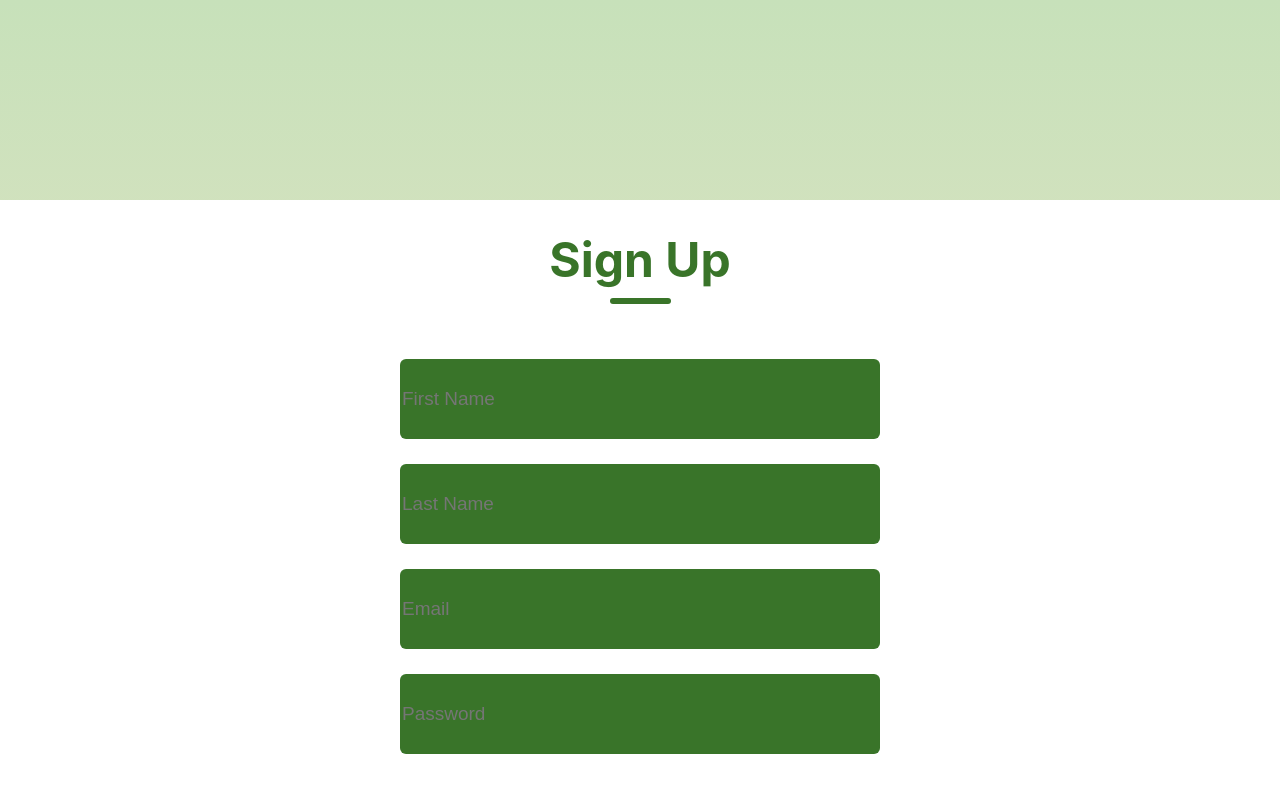
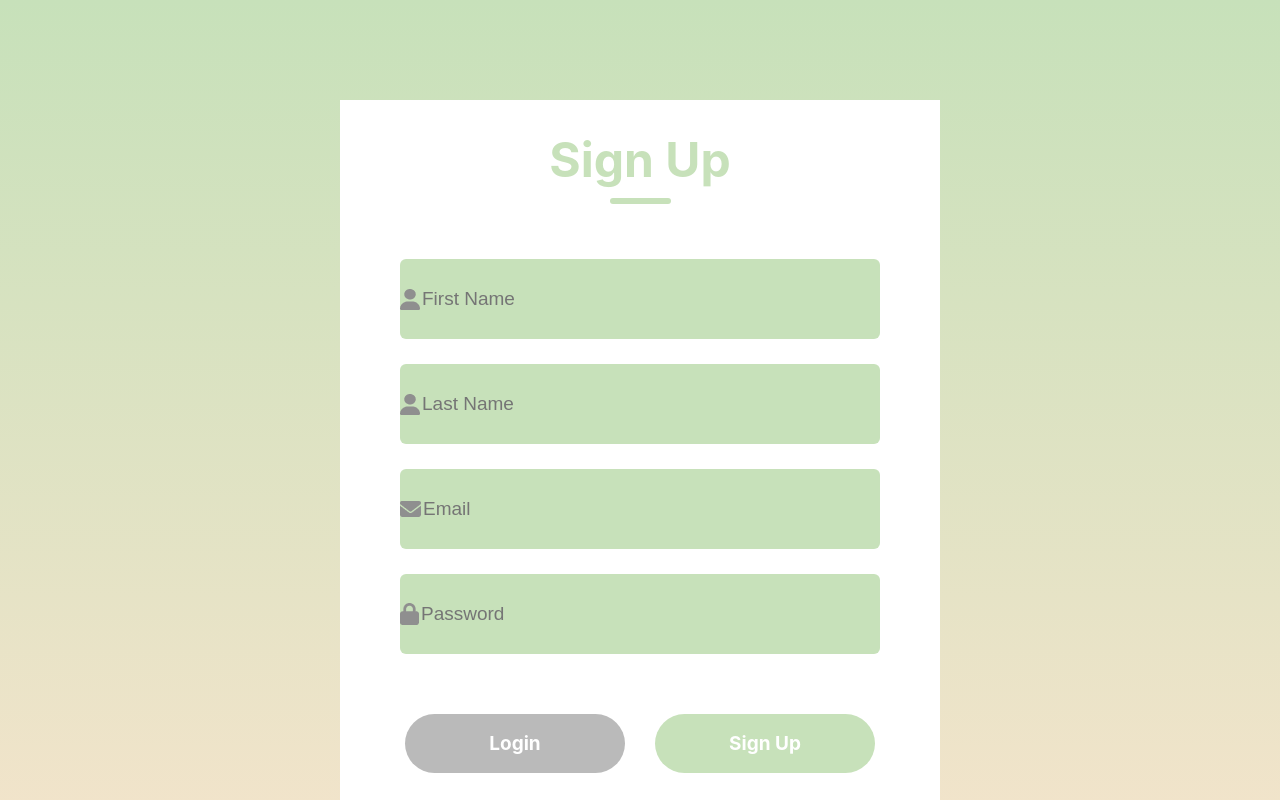
Before and after one commit to poojakedia/UOMe, a React (Create React App) app in the folder Frontend/u-o-me/: page / in a window 1280 px wide. Both pictures are taken after a click on the element "Sign Up". Shown: the top 800 px of the page. Built offline with nearby package versions, Linux system fonts and the light colour scheme; no server answers.

Commit message:
sign in and sign up handler

```diff
--- a/Frontend/u-o-me/src/Components/LoginSignup/LoginSignup.css
+++ b/Frontend/u-o-me/src/Components/LoginSignup/LoginSignup.css
@@ -2,7 +2,8 @@
     display: flex;
     flex-direction: column;
     margin: auto;
-    margin-top: 200px;
+    margin-top: 100px;
+    width: 600px;
     background: #fff;
     padding-bottom: 30px;
 }
@@ -17,7 +18,7 @@
 }
 
 .text{
-    color: #397429;
+    color: #c7e1ba;
     font-size: 48px;
     font-weight: 700;
 }
@@ -25,7 +26,7 @@
 .underline{
     width: 61px;
     height: 6px;
-    background: #397429;
+    background: #c7e1ba;
     border-radius: 9px;
 }
 
@@ -42,7 +43,7 @@
     margin: auto;
     width: 480px;
     height: 80px;
-    background: #397429;
+    background: #c7e1ba;
     border-radius: 6px;
 }
 
@@ -52,14 +53,14 @@
     background: transparent;
     border: none;
     outline: none;
-    color: #397429;
+    color: #878787;
     font-size: 19px;
 }
 
 .have-account{
     padding-left: 62px;
     margin-top: 27px;
-    color: #397429;
+    color: #c7e1ba;
     font-size: 18px;
 }
 
@@ -81,7 +82,7 @@
     width: 220px;
     height: 59px;
     color:#fff;
-    background: #397429;
+    background: #c7e1ba;
     border-radius: 50px;
     font-size: 19px;
     font-weight: 700;
--- a/Frontend/u-o-me/src/Components/LoginSignup/LoginSignup.jsx
+++ b/Frontend/u-o-me/src/Components/LoginSignup/LoginSignup.jsx
@@ -1,13 +1,27 @@
-import React, {useState} from 'react'
-import './LoginSignup.css'
+import React, { useState } from 'react';
+import './LoginSignup.css';
 
-import user_icon from '../Assets/person.png'
-import email_icon from '../Assets/email.png'
-import password_icon from '../Assets/password.png'
-import signInHandler from '../../handlers/signin'
-import createUserHandler from '../../handlers/signup'
+import user_icon from '../Assets/person.png';
+import email_icon from '../Assets/email.png';
+import password_icon from '../Assets/password.png';
+import signInHandler from '../../handlers/signin';
+import createUserHandler from '../../handlers/signup';
+
 const LoginSignup = () => {
-    const[action,setAction] = useState("Login");
+  const [action, setAction] = useState("Login");
+
+  const [firstName, setFirstName] = useState("");
+  const [lastName, setLastName] = useState("");
+  const [email, setEmail] = useState("");
+  const [password, setPassword] = useState("");
+
+  const handleSignIn = () => {
+    signInHandler(email, password);
+  };
+
+  const handleSignUp = () => {
+    createUserHandler(firstName, lastName, email, password);
+  };
 
   return (
     <div className='container'>
@@ -15,41 +29,77 @@ const LoginSignup = () => {
         <div className="text">{action}</div>
         <div className="underline"></div>
       </div>
-        <div className ="inputs">
-            {action==="Login"?<div></div>:<div className = "input" id="firstNInput">
-                <img scr={user_icon} alt=""/>
-                <input type="text" placeholder="First Name"/>
-            </div>}
-            {action==="Login"?<div></div>:<div className = "input" id="lastNInput">
-                <img scr={user_icon} alt=""/>
-                <input type="text" placeholder="Last Name"/>
-            </div>}
-            <div className = "input" id="emailInput">
-                <img scr={email_icon} alt=""/>
-                <input type="email" placeholder="Email"/>
+      <div className="inputs">
+        {action === "Login" ? null : (
+          <>
+            <div className="input">
+              <img src={user_icon} alt="User Icon" />
+              <input
+                type="text"
+                placeholder="First Name"
+                value={firstName}
+                onChange={(e) => setFirstName(e.target.value)}
+              />
             </div>
-            <div className = "input" id="passwordInput">
-                <img scr={password_icon} alt=""/>
-                <input type="password" placeholder="Password"/>
+            <div className="input">
+              <img src={user_icon} alt="User Icon" />
+              <input
+                type="text"
+                placeholder="Last Name"
+                value={lastName}
+                onChange={(e) => setLastName(e.target.value)}
+              />
+            </div>
+          </>
+        )}
+        <div className="input">
+          <img src={email_icon} alt="Email Icon" />
+          <input
+            type="email"
+            placeholder="Email"
+            value={email}
+            onChange={(e) => {
+                setEmail((e.target.value).trim())}}
+          />
+        </div>
+        <div className="input">
+          <img src={password_icon} alt="Password Icon" />
+          <input
+            type="password"
+            placeholder="Password"
+            value={password}
+            onChange={(e) => setPassword(e.target.value)}
+          />
         </div>
       </div>
       <div className="submit-container">
-            <div className={action==="Sign Up"?"submit gray":"submit"} onClick={()=>{
-                if (action === "Login"){
-                    signInHandler(document.getElementById("emailInput").value, document.getElementById("passwordInput").value);
-                }else{
+        <div
+          className={action === "Sign Up" ? "submit gray" : "submit"}
+          onClick={() => {
+            if (action === "Login") {
+              handleSignIn();
+            } else {
               setAction("Login");
-                }}}>Login</div>
-            <div className={action==="Login"?"submit gray":"submit"} onClick={()=>{
-                if (action === "Sign Up"){
-                    createUserHandler(document.getElementById("firstNInput").value, document.getElementById("lastNInput").value,document.getElementById("emailInput").value, document.getElementById("passwordInput").value);
-                }else{
+            }
+          }}
+        >
+          Login
+        </div>
+        <div
+          className={action === "Login" ? "submit gray" : "submit"}
+          onClick={() => {
+            if (action === "Sign Up") {
+              handleSignUp();
+            } else {
               setAction("Sign Up");
-                }}}
-            >Sign Up</div>
+            }
+          }}
+        >
+          Sign Up
         </div>
       </div>
-  )
-}
+    </div>
+  );
+};
 
-export default LoginSignup
+export default LoginSignup;
--- a/Frontend/u-o-me/src/handlers/signin.js
+++ b/Frontend/u-o-me/src/handlers/signin.js
@@ -1,5 +1,5 @@
 import { getAuth, signInWithEmailAndPassword } from "firebase/auth";
-import app from '../firebaseInit'
+import app from '../firebaseInit';
 
 const auth = getAuth(app);
 
--- a/Frontend/u-o-me/src/handlers/signup.js
+++ b/Frontend/u-o-me/src/handlers/signup.js
@@ -4,13 +4,14 @@ import app from '../firebaseInit'
 
 const fdb = getFirestore(app);
 const auth = getAuth(app);
-const createUserHandler = async(name,email, password)=> {
+const createUserHandler = async(fname,lname,email, password)=> {
     try{
+        console.log(email);
         const response = await createUserWithEmailAndPassword(auth, email, password);
                 await setDoc(doc(fdb, 'users', auth.currentUser.uid), {
-                    name: name,
-                    email: email,
-                    password: password
+                    firstName: fname,
+                    lastName: lname,
+                    email: email
                 });
         console.log(response);
 
```
Lines whose indentation alone changed are shown as unchanged.
